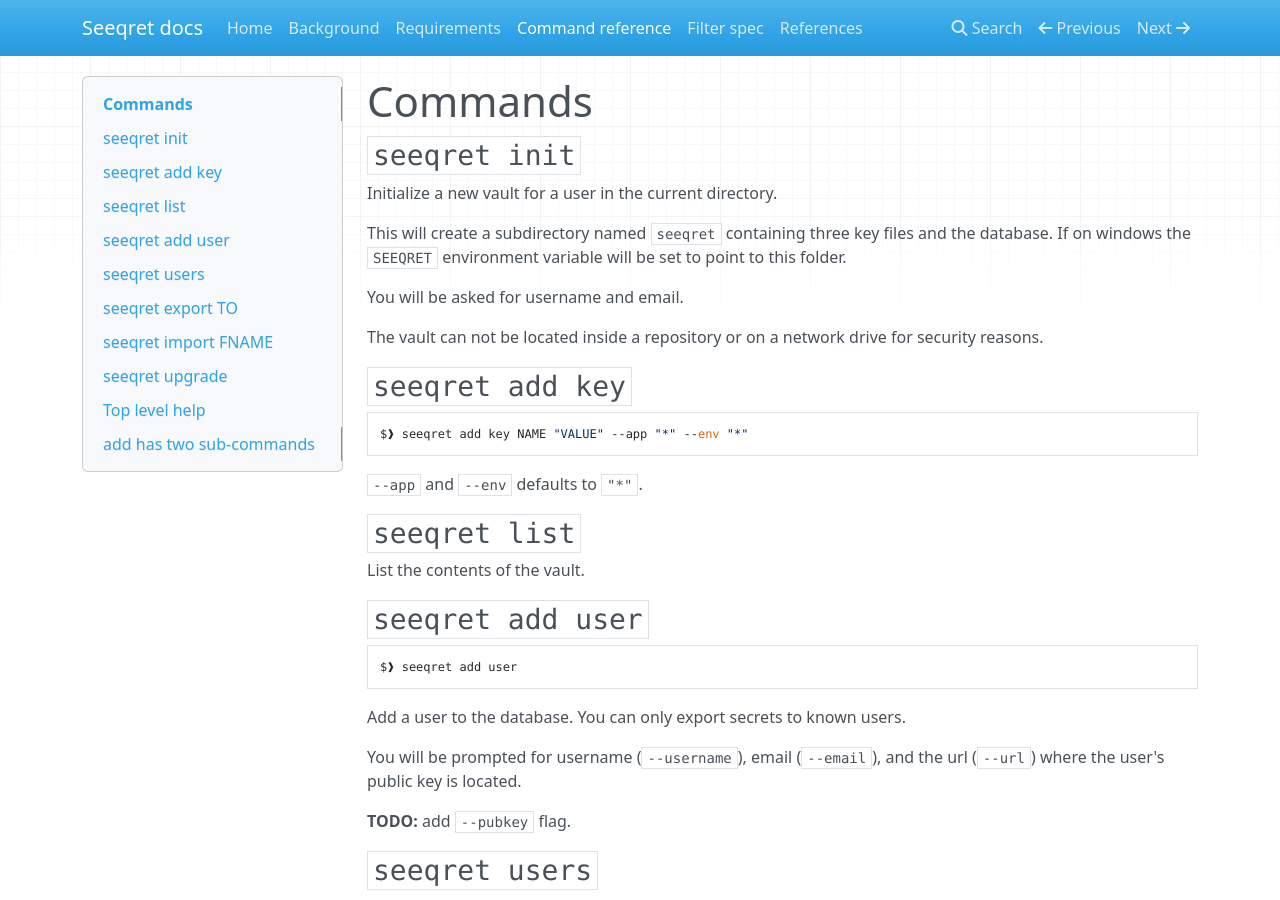
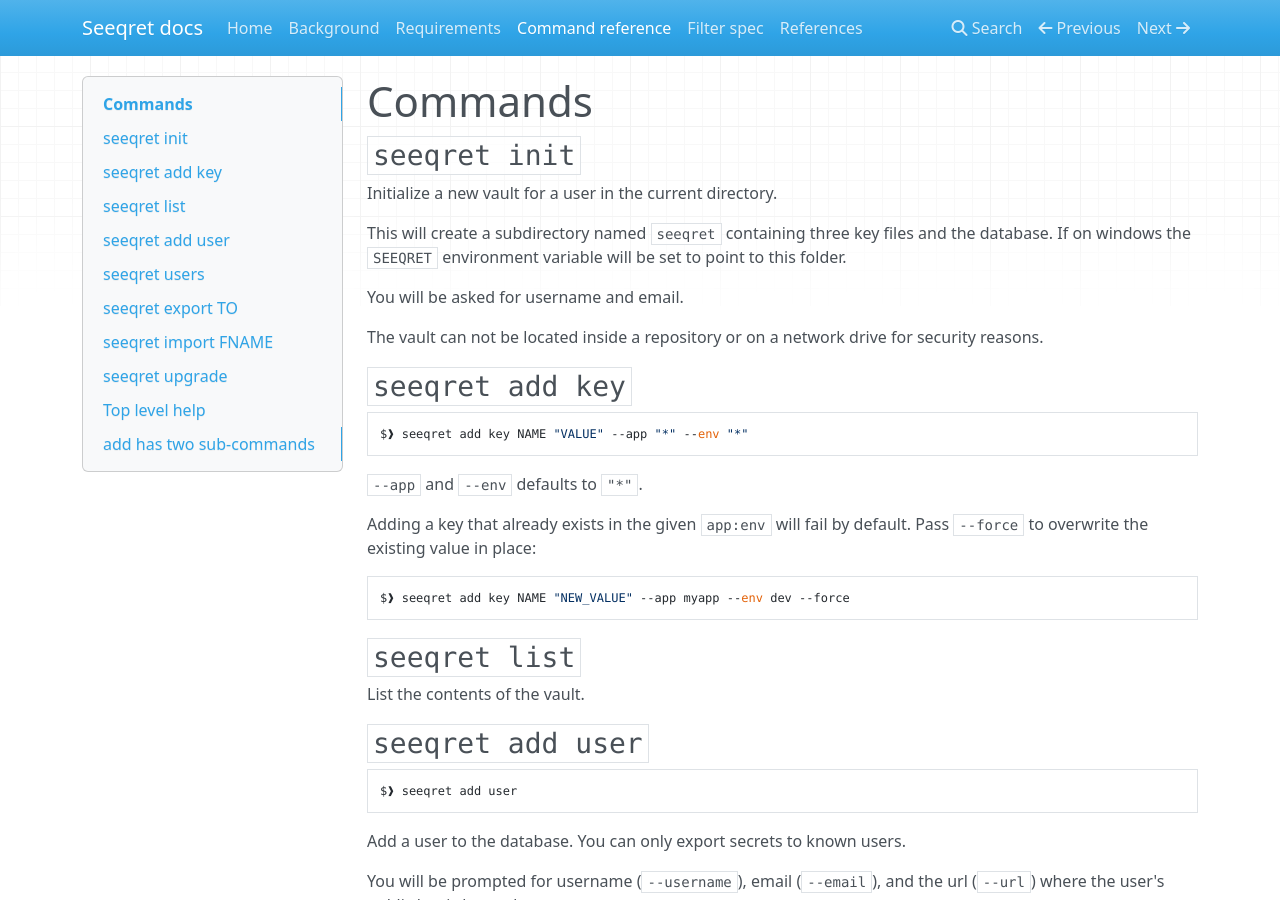
Before and after one commit to thebjorn/seeqret, an MkDocs documentation site: the page built from docs/commands.md, in a window 1280 px wide and 900 px high. Built offline with MkDocs 1.6.1, drawn with Linux system fonts in a browser that asks for light colours; nearby versions of some CDN libraries.

Commit message:
Document --force flag for `seeqret add key`

````diff
--- a/docs/commands.md
+++ b/docs/commands.md
@@ -20,6 +20,13 @@ $❱ seeqret add key NAME "VALUE" --app "*" --env "*"
 ```
 
 `--app` and `--env` defaults to `"*"`.
+
+Adding a key that already exists in the given `app:env` will fail by
+default. Pass `--force` to overwrite the existing value in place:
+
+```bash
+$❱ seeqret add key NAME "NEW_VALUE" --app myapp --env dev --force
+```
 
 ## `seeqret list`
 
````
